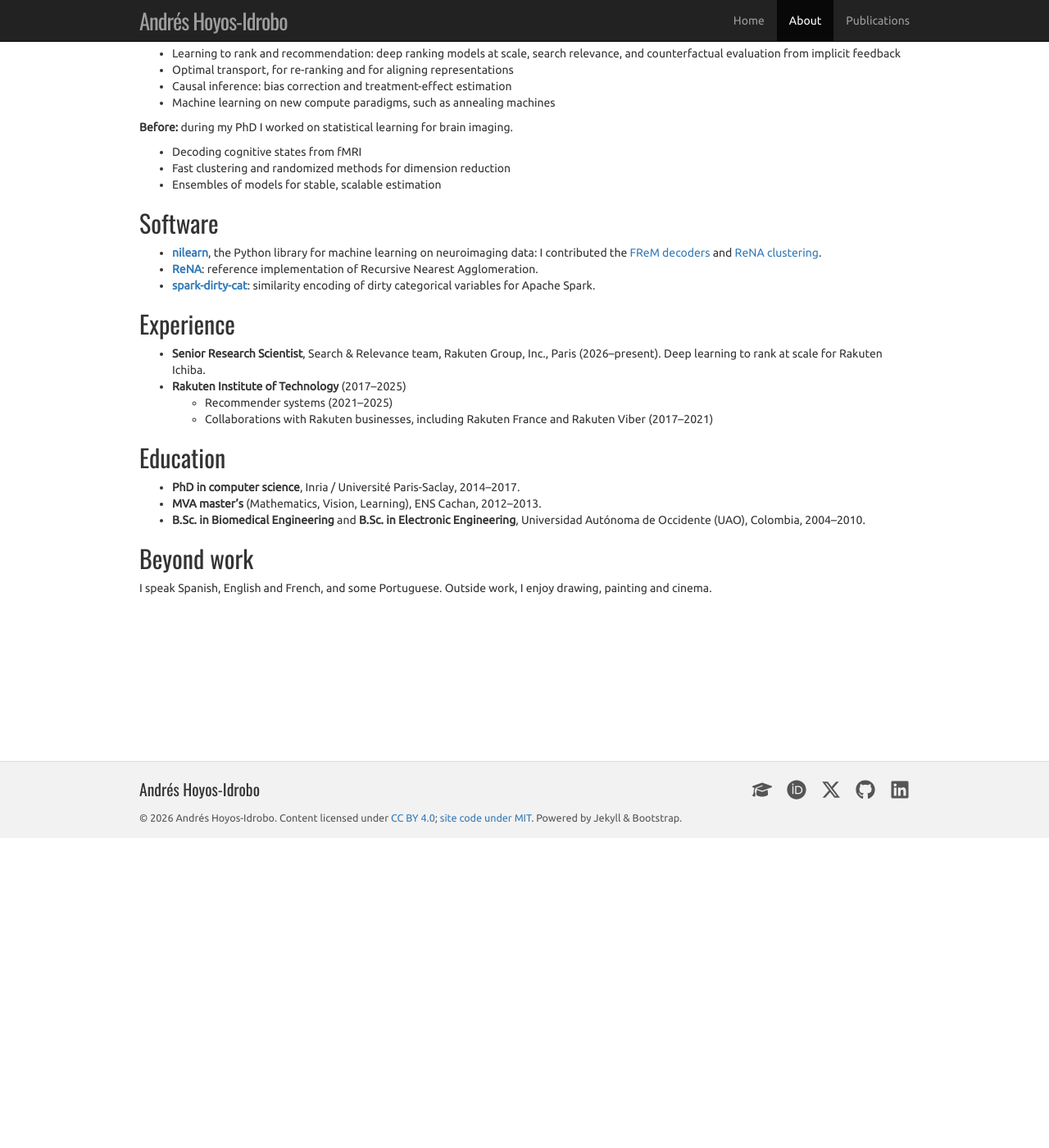
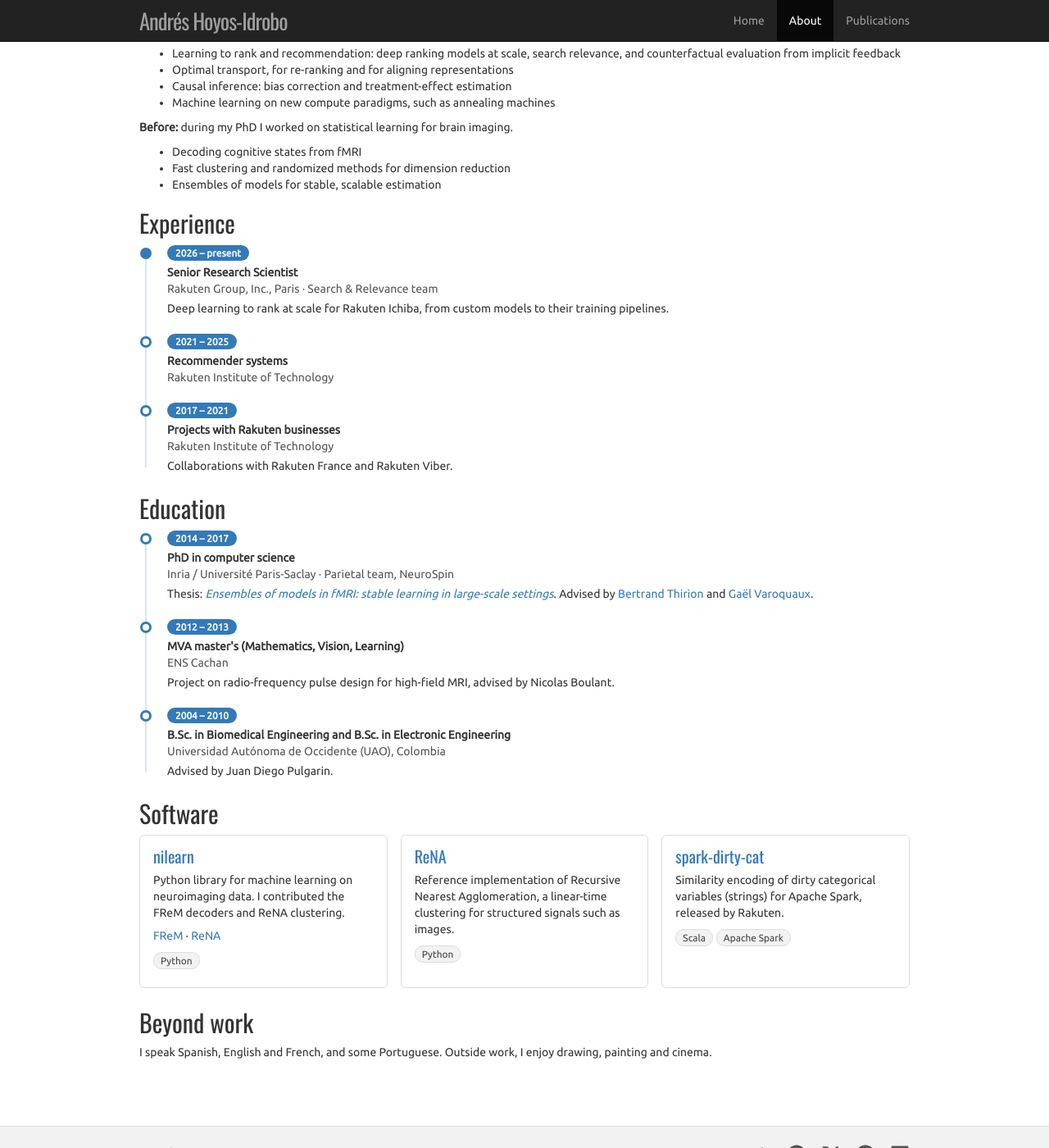
Before and after one commit to ahoyosid/ahoyosid.github.io, a Jekyll site: the page built from about.md, in a window 1280 px wide and 1400 px high, scrolled down 378 px. Shown: the whole window at 82% size. Built offline with Jekyll 4.4.1, drawn with Linux system fonts in a browser that asks for light colours.

Commit message:
About: experience and education as a timeline; software as cards
- _data/timeline.yml + _includes/timeline.html: vertical timeline with
  date badges; current role marked with a filled dot; education entries
  list advisors and the MVA project
- _data/software.yml + _includes/software-cards.html: cards for nilearn,
  ReNA and spark-dirty-cat with links and language badges
- Section order: Experience, Education, Software

Co-Authored-By: Claude Opus 5.5 <noreply@anthropic.com>

```diff
--- /dev/null
+++ b/_data/software.yml
@@ -0,0 +1,22 @@
+# Software cards on the About page.
+# Fields: name, url, description, languages, links (optional list of label/url).
+
+- name: nilearn
+  url: "https://nilearn.github.io/"
+  description: "Python library for machine learning on neuroimaging data. I contributed the FReM decoders and ReNA clustering."
+  languages: ["Python"]
+  links:
+    - label: "FReM"
+      url: "https://nilearn.github.io/stable/decoding/frem.html"
+    - label: "ReNA"
+      url: "https://nilearn.github.io/stable/modules/generated/nilearn.regions.ReNA.html"
+
+- name: ReNA
+  url: "https://github.com/ahoyosid/ReNA"
+  description: "Reference implementation of Recursive Nearest Agglomeration, a linear-time clustering for structured signals such as images."
+  languages: ["Python"]
+
+- name: spark-dirty-cat
+  url: "https://github.com/rakutentech/spark-dirty-cat"
+  description: "Similarity encoding of dirty categorical variables (strings) for Apache Spark, released by Rakuten."
+  languages: ["Scala", "Apache Spark"]
--- /dev/null
+++ b/_data/timeline.yml
@@ -0,0 +1,29 @@
+# Experience and education timelines on the About page (newest first).
+# Fields: dates, title, org, detail (Markdown, optional).
+
+experience:
+  - dates: "2026 – present"
+    title: "Senior Research Scientist"
+    org: "Rakuten Group, Inc., Paris · Search & Relevance team"
+    detail: "Deep learning to rank at scale for Rakuten Ichiba, from custom models to their training pipelines."
+  - dates: "2021 – 2025"
+    title: "Recommender systems"
+    org: "Rakuten Institute of Technology"
+  - dates: "2017 – 2021"
+    title: "Projects with Rakuten businesses"
+    org: "Rakuten Institute of Technology"
+    detail: "Collaborations with Rakuten France and Rakuten Viber."
+
+education:
+  - dates: "2014 – 2017"
+    title: "PhD in computer science"
+    org: "Inria / Université Paris-Saclay · Parietal team, NeuroSpin"
+    detail: "Thesis: [*Ensembles of models in fMRI: stable learning in large-scale settings*](https://theses.hal.science/tel-01526693). Advised by [Bertrand Thirion](https://team.inria.fr/parietal/team-members/bertrand-thirions-page/) and [Gaël Varoquaux](https://gael-varoquaux.info/)."
+  - dates: "2012 – 2013"
+    title: "MVA master's (Mathematics, Vision, Learning)"
+    org: "ENS Cachan"
+    detail: "Project on radio-frequency pulse design for high-field MRI, advised by Nicolas Boulant."
+  - dates: "2004 – 2010"
+    title: "B.Sc. in Biomedical Engineering and B.Sc. in Electronic Engineering"
+    org: "Universidad Autónoma de Occidente (UAO), Colombia"
+    detail: "Advised by Juan Diego Pulgarin."
--- /dev/null
+++ b/_includes/software-cards.html
@@ -0,0 +1,12 @@
+<div class="software-grid">
+{%- for s in site.data.software %}
+  <div class="software-card">
+    <h3><a href="{{ s.url }}">{{ s.name }}</a></h3>
+    <p>{{ s.description }}</p>
+    {%- if s.links %}
+    <p class="software-links">{% for l in s.links %}<a href="{{ l.url }}">{{ l.label }}</a>{% unless forloop.last %} · {% endunless %}{% endfor %}</p>
+    {%- endif %}
+    <p class="software-langs">{% for lang in s.languages %}<span class="lang-badge">{{ lang }}</span>{% endfor %}</p>
+  </div>
+{%- endfor %}
+</div>
--- /dev/null
+++ b/_includes/timeline.html
@@ -0,0 +1,12 @@
+<ol class="timeline{% if include.current %} timeline-current{% endif %}">
+{%- for e in include.items %}
+  <li class="timeline-item">
+    <span class="timeline-date">{{ e.dates }}</span>
+    <div class="timeline-title">{{ e.title }}</div>
+    <div class="timeline-org">{{ e.org }}</div>
+    {%- if e.detail %}
+    <div class="timeline-detail">{{ e.detail | markdownify | strip }}</div>
+    {%- endif %}
+  </li>
+{%- endfor %}
+</ol>
--- a/about.md
+++ b/about.md
@@ -55,34 +55,19 @@ stay fast and reliable on large, high-dimensional data.
 * Ensembles of models for stable, scalable estimation
 
 
-## Software ##
-
-* **[nilearn](https://nilearn.github.io/)**, the Python library for machine
-  learning on neuroimaging data: I contributed the
-  [FReM decoders](https://nilearn.github.io/stable/decoding/frem.html) and
-  [ReNA clustering](https://nilearn.github.io/stable/modules/generated/nilearn.regions.ReNA.html).
-* **[ReNA](https://github.com/ahoyosid/ReNA)**: reference implementation of
-  Recursive Nearest Agglomeration.
-* **[spark-dirty-cat](https://github.com/rakutentech/spark-dirty-cat)**:
-  similarity encoding of dirty categorical variables for Apache Spark.
-
-
 ## Experience ##
 
-* **Senior Research Scientist**, Search & Relevance team, Rakuten Group, Inc., Paris (2026–present).
-  Deep learning to rank at scale for Rakuten Ichiba.
-* **Rakuten Institute of Technology** (2017–2025)
-    * Recommender systems (2021–2025)
-    * Collaborations with Rakuten businesses, including Rakuten France and
-      Rakuten Viber (2017–2021)
+{% include timeline.html items=site.data.timeline.experience current=true %}
 
 
 ## Education ##
 
-* **PhD in computer science**, Inria / Université Paris-Saclay, 2014–2017.
-* **MVA master's** (Mathematics, Vision, Learning), ENS Cachan, 2012–2013.
-* **B.Sc. in Biomedical Engineering** and **B.Sc. in Electronic Engineering**,
-  Universidad Autónoma de Occidente (UAO), Colombia, 2004–2010.
+{% include timeline.html items=site.data.timeline.education %}
+
+
+## Software ##
+
+{% include software-cards.html %}
 
 
 ## Beyond work ##
--- a/css/custom.css
+++ b/css/custom.css
@@ -283,3 +283,106 @@ h1, h2{
 .lightbox-close:focus {
     color: #000;
 }
+
+/* Experience / education timeline (About page) */
+.timeline {
+    position: relative;
+    margin: 10px 0 25px;
+    padding-left: 0;
+    list-style: none;
+}
+
+.timeline::before {
+    content: "";
+    position: absolute;
+    top: 8px;
+    bottom: 8px;
+    left: 7px;
+    width: 2px;
+    background: #d6e4f2;
+}
+
+.timeline-item {
+    position: relative;
+    padding-left: 34px;
+    margin-bottom: 20px;
+}
+
+.timeline-item::before {
+    content: "";
+    position: absolute;
+    top: 4px;
+    left: 1px;
+    width: 14px;
+    height: 14px;
+    border: 3px solid #337ab7;
+    border-radius: 50%;
+    background: #fff;
+}
+
+/* filled dot = current role */
+.timeline-current .timeline-item:first-child::before {
+    background: #337ab7;
+}
+
+.timeline-date {
+    display: inline-block;
+    margin-bottom: 4px;
+    padding: 1px 10px;
+    font-size: 0.85em;
+    font-weight: bold;
+    color: #fff;
+    background: #337ab7;
+    border-radius: 10px;
+}
+
+.timeline-title {
+    font-weight: bold;
+}
+
+.timeline-org {
+    color: #555;
+}
+
+.timeline-detail p {
+    margin: 4px 0 0;
+}
+
+/* Software cards (About page) */
+.software-grid {
+    display: grid;
+    grid-template-columns: repeat(auto-fill, minmax(260px, 1fr));
+    gap: 16px;
+    margin: 10px 0 25px;
+}
+
+.software-card {
+    padding: 14px 16px;
+    border: 1px solid #ddd;
+    border-radius: 6px;
+}
+
+.software-card h3 {
+    margin: 0 0 8px;
+    font-family: 'Oswald', Helvetica, Arial, sans-serif;
+    font-size: 20px;
+}
+
+.software-card p {
+    margin: 0 0 8px;
+}
+
+.software-langs {
+    margin: 0;
+}
+
+.lang-badge {
+    display: inline-block;
+    margin: 2px 4px 0 0;
+    padding: 1px 8px;
+    font-size: 0.85em;
+    color: #444;
+    background: #f2f2f2;
+    border: 1px solid #ddd;
+    border-radius: 10px;
+}
```
